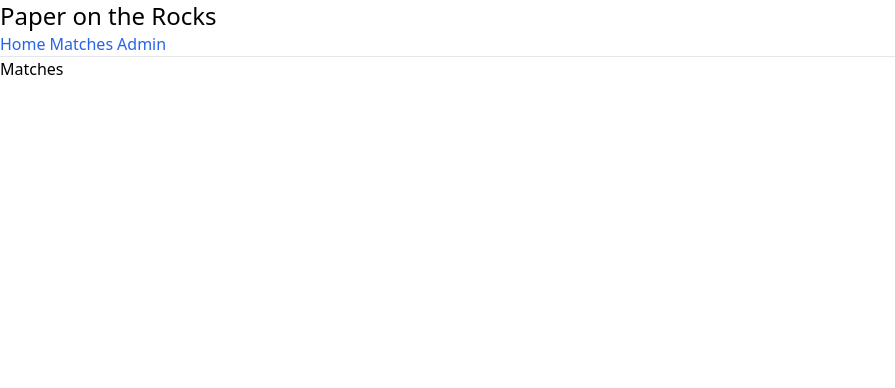
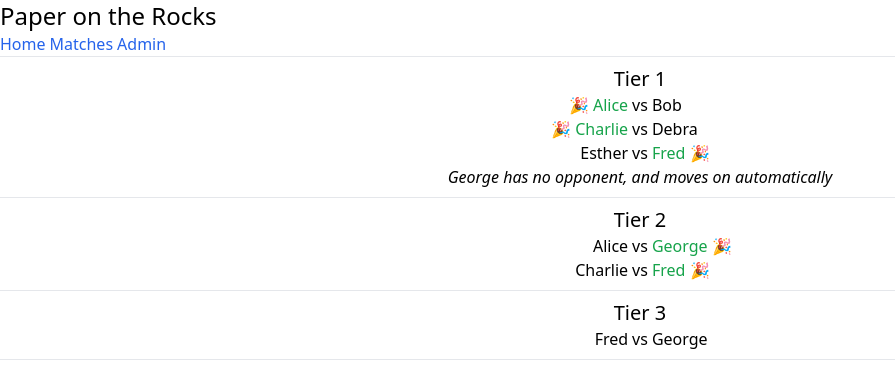
Before and after one commit to singingwolfboy/tournament-app, a React (Create React App) app: page /matches in a window 1280 px wide. Shown: the top 388 px of the page, without its empty margins (0-895 px from the left). Built offline with nearby package versions, Linux system fonts and the light colour scheme; the HTML template or start-up script is replaced by a standard one.

Commit message:
matches and tiers

```diff
--- a/package.json
+++ b/package.json
@@ -7,9 +7,11 @@
     "@testing-library/react": "^14.0.0",
     "@testing-library/user-event": "^14.4.3",
     "@types/jest": "^29.4.0",
+    "@types/lodash": "^4.14.191",
     "@types/node": "^18.14.0",
     "@types/react": "^18.0.28",
     "@types/react-dom": "^18.0.11",
+    "lodash": "^4.17.21",
     "react": "^18.2.0",
     "react-dom": "^18.2.0",
     "react-hook-form": "^7.43.1",
--- a/src/Matches.tsx
+++ b/src/Matches.tsx
@@ -1,9 +1,29 @@
 import * as React from "react";
+import Tier from "./Tier";
+import { MatchData } from "./types";
 
 export default function Matches() {
+  const tiers: MatchData[][] = [
+    [
+      { first: "Alice", second: "Bob", winner: "FIRST" },
+      { first: "Charlie", second: "Debra", winner: "FIRST" },
+      { first: "Esther", second: "Fred", winner: "SECOND" },
+      { first: "George" },
+    ],
+    [
+      { first: "Alice", second: "George", winner: "SECOND" },
+      { first: "Charlie", second: "Fred", winner: "SECOND" },
+    ],
+    [{ first: "Fred", second: "George" }],
+  ];
+
   return (
-    <div>
-      <h2>Matches</h2>
-    </div>
+    <React.Fragment>
+        {tiers.map((matchData, i) => (
+            <div className="p-2 border-b">
+            <Tier number={i+1} matches={matchData} />
+          </div>
+        ))}
+    </React.Fragment>
   );
 }
--- /dev/null
+++ b/src/Tier.tsx
@@ -0,0 +1,26 @@
+import * as React from "react";
+import Versus from "./Versus";
+import { MatchData } from "./types";
+
+interface Props {
+  number: number;
+  matches: MatchData[];
+}
+
+const Tier: React.FC<Props> = ({ number, matches }) => (
+  <div>
+    <h2 className="text-center text-xl">Tier {number}</h2>
+    {matches.length === 0 ? (
+      <p>No matches</p>
+    ) : (
+      <ul>
+        {matches.map((match, i) => (
+          <li>
+            <Versus key={i} {...match} />
+          </li>
+        ))}
+      </ul>
+    )}
+  </div>
+);
+export default Tier;
--- /dev/null
+++ b/src/Versus.tsx
@@ -0,0 +1,41 @@
+import * as React from "react";
+import { MatchData } from "./types";
+
+const Versus: React.FC<MatchData> = ({ first, second, winner }) => {
+  if (second === undefined) {
+    return (
+      <p className="text-center italic">{first} has no opponent, and moves on automatically</p>
+    );
+  }
+  const winnerClassNames = "text-green-600";
+  let winnerName: string | undefined = undefined;
+  if (winner === "FIRST") {
+    winnerName = first;
+  } else if (winner === "SECOND") {
+    winnerName = second;
+  }
+  return (
+    <div className="flex gap-x-1">
+      <span
+        className={`text-right basis-1/2 ${
+          winner === "FIRST" && winnerClassNames
+        }`}
+      >
+        {winner === "FIRST" && "🎉 "}
+        {first}
+      </span>
+      <span className="text-center grow-0">vs</span>
+      <span
+        className={`text-left basis-1/2 ${
+          winner === "SECOND" && winnerClassNames
+        }`}
+      >
+        {second}
+        {winner === "SECOND" && " 🎉"}
+      </span>
+      {winnerName && <span className="sr-only">(winner is {winnerName})</span>}
+    </div>
+  );
+};
+
+export default Versus;
--- /dev/null
+++ b/src/types.ts
@@ -0,0 +1,5 @@
+export interface MatchData {
+    first: string;
+    second?: string;
+    winner?: "FIRST" | "SECOND" | undefined
+}
```
Also changed, not shown: 1 other file (tests, documents, lock files or other folders).
